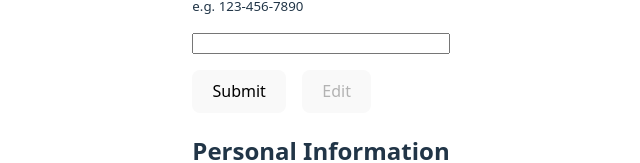
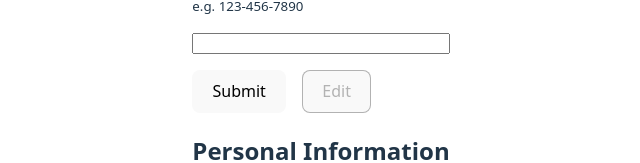
Before and after one commit to gregoriusavip/cv-page, a React (Vite) app: page / in a window 1280 px wide. Shown: the part 321-484 px from the top of the page, without its empty margins (319-959 px from the left). Built offline with nearby package versions, Linux system fonts and the light colour scheme.

Commit message:
Add styles for disabled buttons and inputs

```diff
--- a/src/index.css
+++ b/src/index.css
@@ -56,6 +56,14 @@ button:focus-visible {
   outline: 4px auto -webkit-focus-ring-color;
 }
 
+button:disabled,
+button[disabled],
+input:disabled,
+input[disabled] {
+  border-color: unset;
+  cursor: not-allowed;
+}
+
 @media (prefers-color-scheme: light) {
   :root {
     color: #213547;
```
